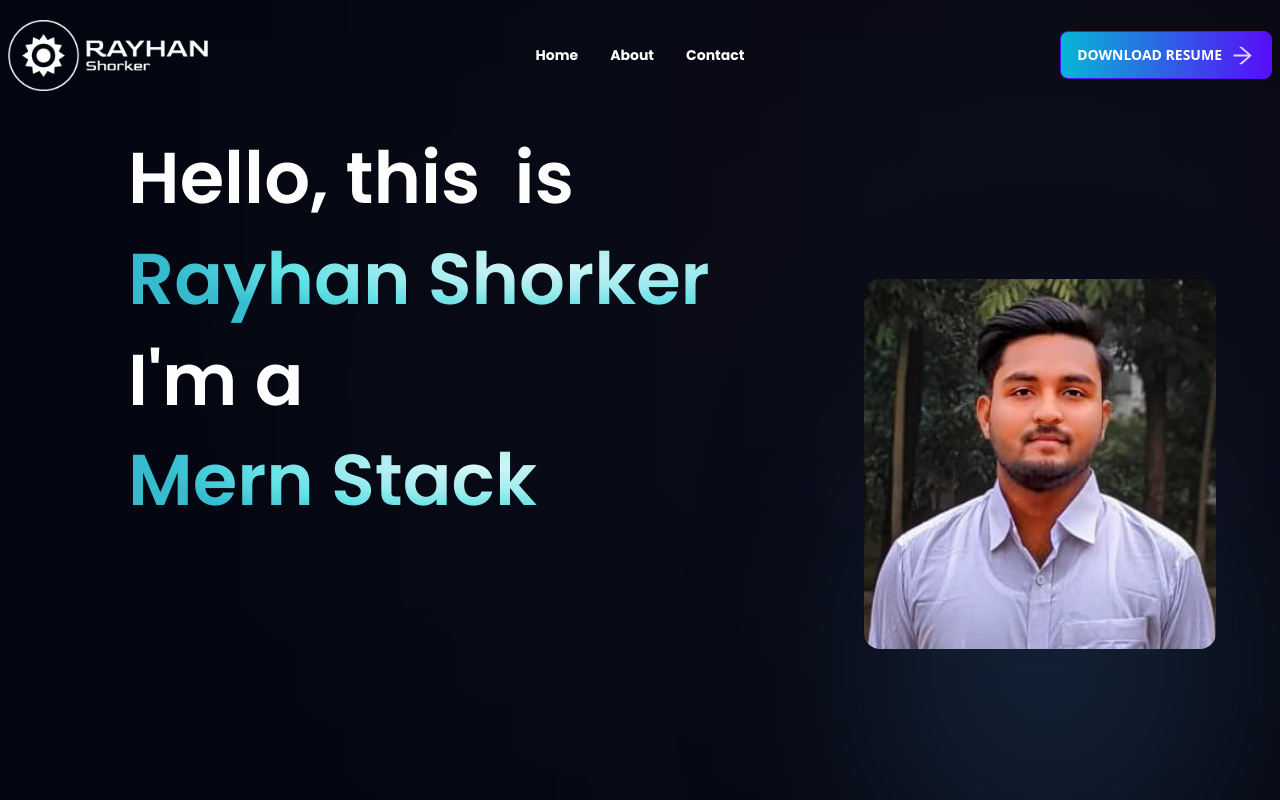
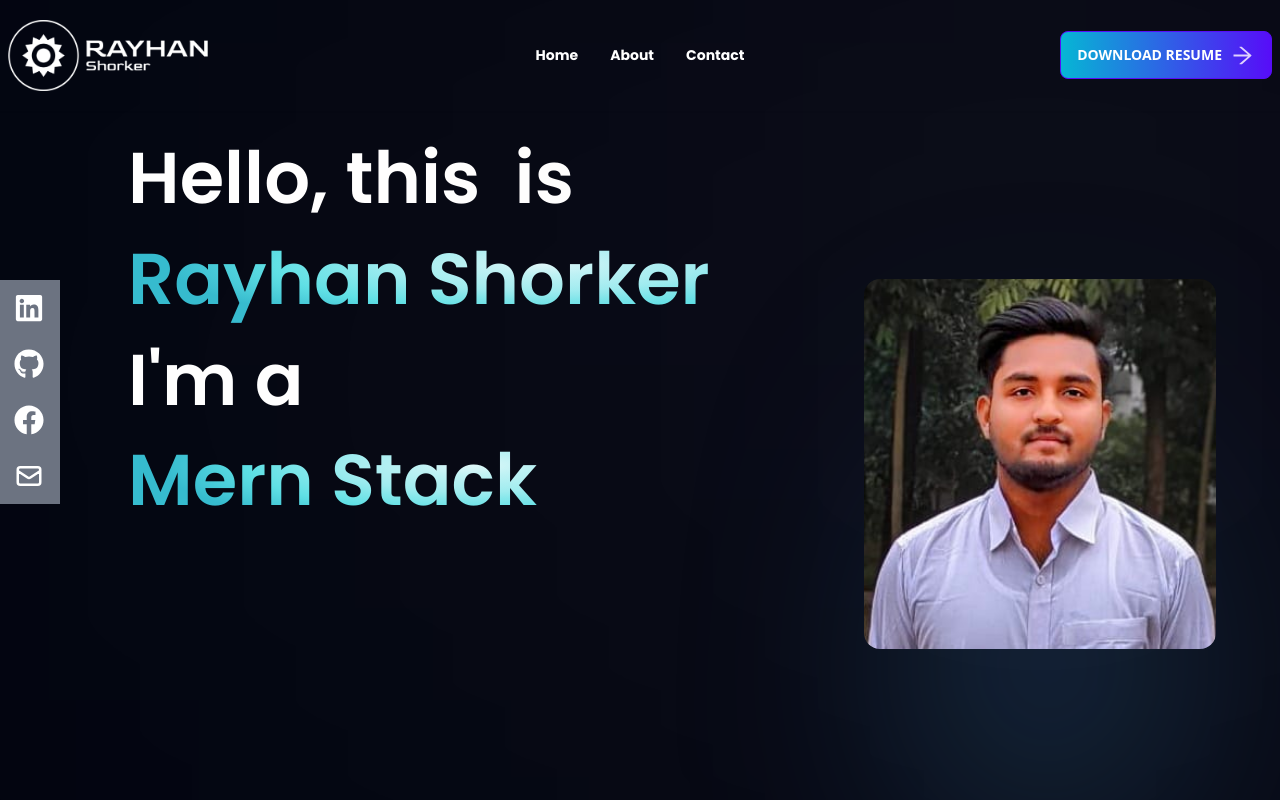
Before and after one commit to Rayhan108/rayhan-portfolio, a React (Vite) app: page / in a window 1280 px wide. Shown: the top 800 px of the page. Built offline with nearby package versions, Linux system fonts and the light colour scheme.

Commit message:
added socialLinks && implement download resume button

```diff
--- a/package.json
+++ b/package.json
@@ -10,6 +10,7 @@
     "preview": "vite preview"
   },
   "dependencies": {
+    "aos": "^2.3.4",
     "framer-motion": "^10.12.16",
     "localforage": "^1.10.0",
     "match-sorter": "^6.3.1",
--- a/src/Pages/Home/Home/Hero/Hero.jsx
+++ b/src/Pages/Home/Home/Hero/Hero.jsx
@@ -2,7 +2,9 @@ import styles from "../../../../styles/styles";
 import img from "../../../../assets/heroImg.jpeg";
 import { Typewriter } from 'react-simple-typewriter'
 import TextSpan from "./TextSpan";
-
+import AOS from 'aos';
+import 'aos/dist/aos.css';
+AOS.init();
 const Hero = () => {
   const text1 = "Hello, this  is";
   const text3 = "I'm a";
@@ -64,7 +66,15 @@ const typeWriter=["Web Developer" ,"Mern Stack Developer","Frontend Developer"]
       <div
         className={`flex-1 flex ${styles.flexCenter} md:my-0 my-10 relative`}
       >
-        <img  src={img} alt="billing" className=" w-[100%] rounded-2xl relative z-[5]" />
+        <img
+
+        data-aos="zoom-in-down"
+        data-aos-offset="200"
+        data-aos-delay="50"
+        data-aos-duration="1000"
+
+
+        src={img} alt="billing" className=" w-[100%]  rounded-2xl relative z-[5]" />
 
         {/* gradient start */}
         <div className="absolute z-[0] w-[40%] h-[35%] top-0 pink__gradient" />
--- a/src/Pages/Home/Home/Home/Home.jsx
+++ b/src/Pages/Home/Home/Home/Home.jsx
@@ -1,3 +1,4 @@
+import SocialLinks from "../../../../SocialLinks/SocialLinks";
 import Hero from "../Hero/Hero";
 
 
@@ -6,6 +7,7 @@ const Home = () => {
         <div>
 
             <Hero></Hero>
+            <SocialLinks></SocialLinks>
         </div>
     );
 };
--- a/src/Shared/Navbar.jsx
+++ b/src/Shared/Navbar.jsx
@@ -1,6 +1,7 @@
 
 import { Link } from "react-router-dom";
 import {AiOutlineArrowRight} from "react-icons/ai"
+import resume from "../../public/resume/Mern Stack Developer resume of Rayhan Shorker.pdf"
 import logo from "../assets/rayhan-low-resolution-logo-white-on-transparent-background.png"
 
 const Navbar = () => {
@@ -74,9 +75,11 @@ const Navbar = () => {
       </div>
 
 
-      <div className="navbar-end group">
+      <div className="navbar-end hover:-hue-rotate-90 group duration-300">
+   <a href={resume} download={resume}>
 
-      <button className="btn  btn-primary bg-gradient-to-r from-cyan-500 to blue-900"> <span className="text-white  font-bold">DownLoad Resume </span>  <span className=" group-hover:rotate-90 duration-300 "><AiOutlineArrowRight size={25}></AiOutlineArrowRight></span> </button>
+   <button className="btn  btn-primary bg-gradient-to-r from-cyan-500 to blue-900"> <span className="text-white  font-bold">DownLoad Resume </span>  <span className=" group-hover:rotate-90 duration-300 "><AiOutlineArrowRight size={25}></AiOutlineArrowRight></span> </button>
+   </a>
 
       </div>
 
--- /dev/null
+++ b/src/SocialLinks/SocialLinks.jsx
@@ -0,0 +1,43 @@
+import {FaLinkedin,FaGithub, FaFacebook} from 'react-icons/fa'
+import {HiOutlineMail} from 'react-icons/hi'
+
+const SocialLinks = () => {
+    return (
+        <div className="flex flex-col top-[35%] left-0 fixed">
+            <ul>
+                <li className="flex justify-between items-center w-40 h-14 px-4 ml-[-100px] hover:ml-[-10px] hover:rounded-md duration-300 bg-gray-500">
+<a href="" className="flex justify-between items-center w-full text-white">
+    <>
+    Linkedin <FaLinkedin size={30}></FaLinkedin>
+    </>
+</a>
+                </li>
+                <li className="flex justify-between items-center w-40 h-14 px-4 ml-[-100px] hover:ml-[-10px] hover:rounded-md duration-300 bg-gray-500">
+<a href="" className="flex justify-between items-center w-full text-white">
+    <>
+    Github <FaGithub size={30}></FaGithub>
+    </>
+</a>
+                </li>
+                <li className="flex justify-between items-center w-40 h-14 px-4 ml-[-100px] hover:ml-[-10px] hover:rounded-md duration-300 bg-gray-500">
+<a href="" className="flex justify-between items-center w-full text-white">
+    <>
+    Facebook <FaFacebook size={30}></FaFacebook>
+    </>
+</a>
+                </li>
+                <li className="flex justify-between items-center w-40 h-14 px-4 ml-[-100px] hover:ml-[-10px] hover:rounded-md duration-300 bg-gray-500">
+<a href="" className="flex justify-between items-center w-full text-white">
+    <>
+    Email <HiOutlineMail size={30}></HiOutlineMail>
+    </>
+</a>
+                </li>
+
+
+            </ul>
+        </div>
+    );
+};
+
+export default SocialLinks;
```
Also changed, not shown: 2 other files (tests, documents, lock files or other folders).
